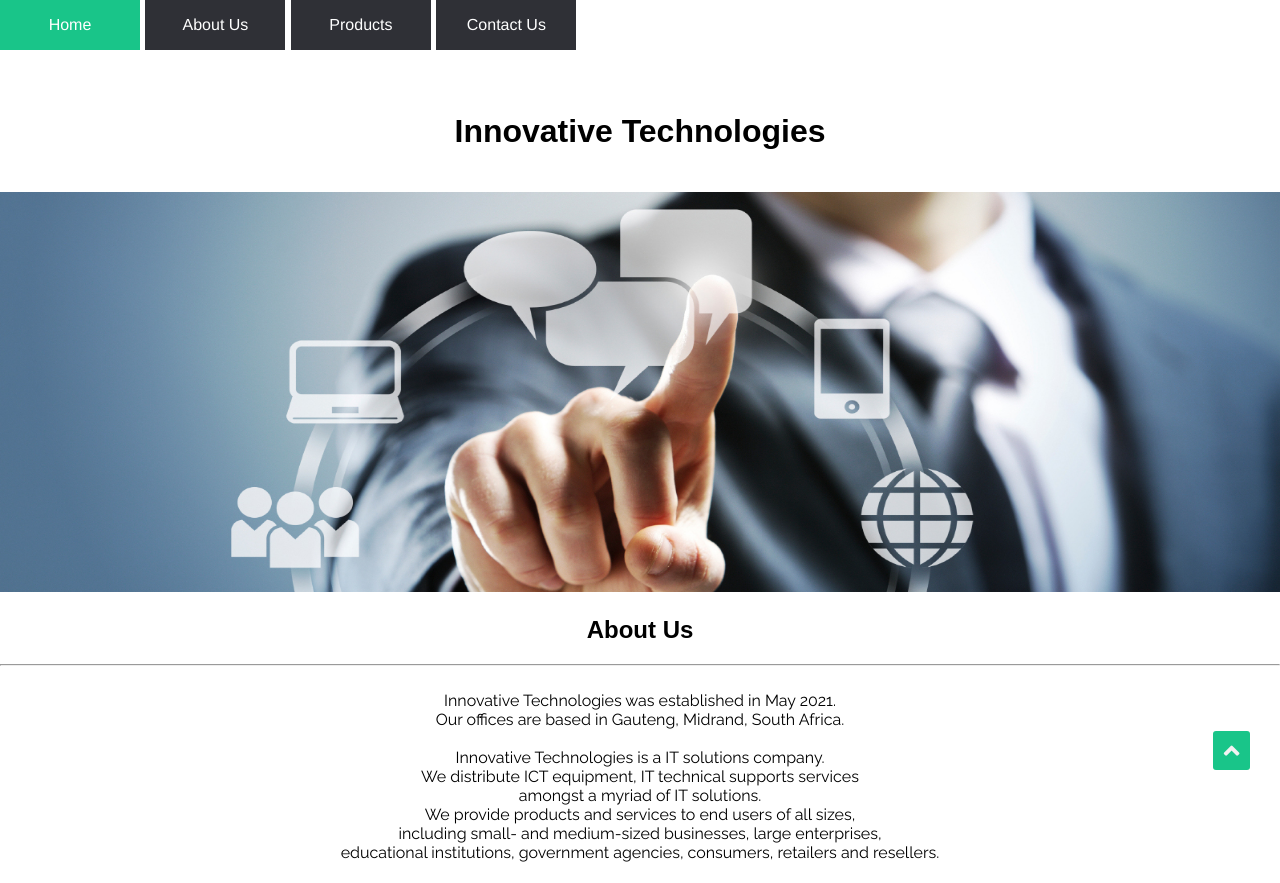
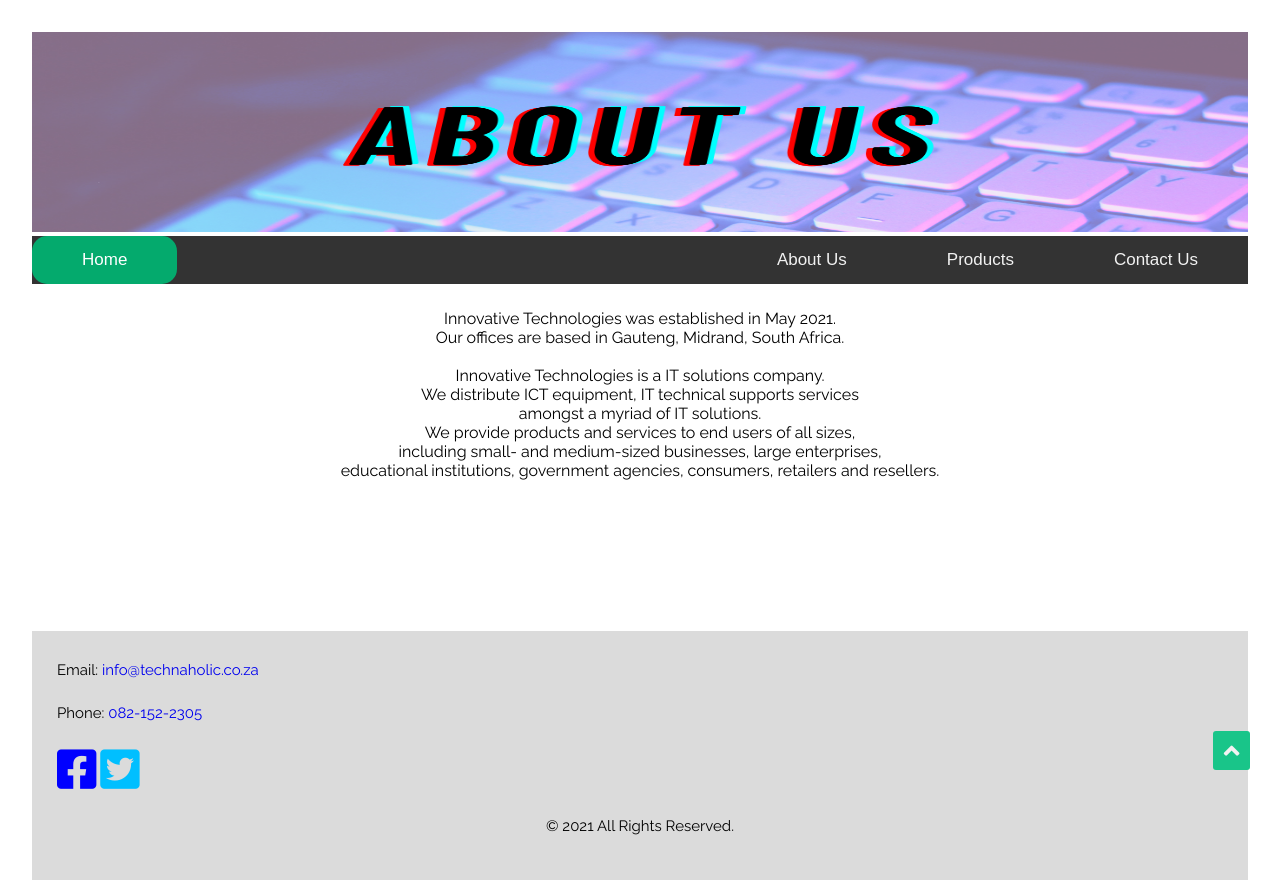
Before and after one commit to SantishaR/Company-Site, a plain HTML site: page AboutUs.html in a window 1280 px wide. Shown: the top 883 px of the page. Drawn offline with Linux system fonts and the light colour scheme.

Commit message:
Made changes to website

```diff
--- a/AboutUs.html
+++ b/AboutUs.html
@@ -7,42 +7,29 @@
 		<link rel="stylesheet" href="style.css">
 		<link rel="preconnect" href="https://fonts.gstatic.com">
 		<link href="https://fonts.googleapis.com/css2?family=Raleway&display=swap" rel="stylesheet">
-		<link rel="stylesheet" href="https://cdnjs.cloudflare.com/ajax/libs/font-awesome/5.15.3/css/all.min.css"/>
+	<link rel="stylesheet" href="https://cdnjs.cloudflare.com/ajax/libs/font-awesome/5.15.3/css/all.min.css"/>
+	<script src="function.js"></script>
 	</head>
 	<body>
 	<main>
+		<header>
+
+			<img id="banner" src="images/about.png" alt="company banner">
+	</header>
 	<!-- Navigation -->
-	<header>
 	<nav>
-		<label for="show-menu" class="show-menu"><img id="logo" src="images/logo1.png" alt="logo"> <p>Show Menu &darr;</p> </label>
-		<input type="checkbox" id="show-menu" role="button">
-		<ul id="menu">
-			<li>  <a class="active" href="index.html"> Home </a>  </li>
-			<li>  <a href="AboutUs.html">About Us</a> </li>
-			<li>  <a href="Products.html">Products</a> </li>
-			<li>  <a href="ContactUs.html">Contact Us</a> </li>
-		</ul>
+	<div class="topnav" id="myNav">
+		<a href="index.html" class="active">Home</a>
+		<a href="ContactUs.html">Contact Us</a>
+		<a href="Products.html">Products</a>
+		<a href="AboutUs.html">About Us</a>
+		<a href="javascript:void(0);" class="icon" onclick="myFunction()">
+		  <i class="fa fa-bars"></i>
+		</a>
+	  </div>
 	</nav>
-	</header>
-		<br><br>
-		<div class="arrow">
-			<a href="#" title="Back to Top"><span class="fas fa-angle-up"></span></a>
-		 </div>
-					<br><br>
-		<div class="header">
-		<h1> Innovative Technologies</h1>
-	</div>
-
-		<!-- company banner image -->
-		<img id="banner" src="images/about.jpg" alt="About us banner" >
-
-
-		<article>
-		<h2> About Us </h2>
-
-		<hr/>
-
-			<p id="p1">
+			<article>
+			<p class="p1">
 			Innovative Technologies was established in May  2021. <br>
 			Our offices are based in Gauteng, Midrand, South Africa. <br><br>
 
@@ -57,12 +44,15 @@
 
 		<br><br><br><br><br><br><br>
 
-	<footer >
-		<p>Email: <a href="mailto:info@innovativetech.co.za">info@innovativetech.co.za</a></p>
-		<p>Phone: <a href="tel:082-152-2305">082-152-2305</a></p>
-		<p class="icon"><a href="https://facebook.com/"><i class="fab fa-facebook-square"></i>
-		<a href="https://twitter.com/"><i class="fab fa-twitter-square"></i></a>
-		<p id="p1">&copy; 2021 All Rights Reserved. </p>
+		<div class="arrow">
+			<a href="#" title="Back to Top"><span class="fas fa-angle-up"></span></a>
+		 </div>
+		<footer>
+			<p>Email: <a href="mailto:info@technaholic.co.za">info@technaholic.co.za</a></p>
+			<p>Phone: <a href="tel:082-152-2305">082-152-2305</a></p>
+			<p class="icon"><a href="https://facebook.com/"><i class="fab fa-facebook-square"></i></a>
+			<a href="https://twitter.com/"><i class="fab fa-twitter-square"></i></a></p>
+			<p class="p1">&copy; 2021 All Rights Reserved. </p>
 	</footer>
 	</main>
 	</body>
--- /dev/null
+++ b/function.js
@@ -0,0 +1,8 @@
+function myFunction() {
+  let x = document.getElementById("myNav");
+  if (x.className === "topnav") {
+    x.className += " responsive";
+  } else {
+    x.className = "topnav";
+  }
+}
--- a/style.css
+++ b/style.css
@@ -4,94 +4,94 @@ html{
   }
 
 body {
-	 margin: 0;
+	 margin: 2em;
 	 font-family: Arial, Helvetica, sans-serif;
 
 }
-/* navigation  */
-ul {
-	list-style-type:none;
-	margin:0;
-	padding:0;
-	position: fixed;
+
+h2 {
+	text-align: center;
 }
 
-li {
-	display:inline-block;
-
-	margin-right: 1px;
-}
-
-li a {
-	display:block;
-	min-width:140px;
-	height: 50px;
-	text-align: center;
-	line-height: 50px;
-	font-family: "Helvetica Neue", Helvetica, Arial, sans-serif;
-	color: #fff;
-	background: #2f3036;
-	text-decoration: none;
-}
-
-li:hover a {
-	background: #19c589;
+h3{
+	  margin: 25px;
 }
 
 
-
-/*Prevent text wrapping*/
-li ul li a {
-	width: auto;
-	min-width: 100px;
-	padding: 0 20px;
+.p1 {
+	text-align: center;
+	font-family: 'Raleway', sans-serif;
 }
 
-
-/*Style 'show menu' label button and hide it by default*/
-.show-menu {
-	font-family: "Helvetica Neue", Helvetica, Arial, sans-serif;
-	text-decoration: none;
-	color: #fff;
-	background: #19c589;
-	text-align: center;
-	padding: 10px 0;
-	display: none;
+p {
+	  margin: 25px;
+	  font-family: 'Raleway', sans-serif;
 }
 
-/*Hide checkbox*/
-input[type=checkbox]{
-    display: none;
+/* icon decoration */
+a {
+	text-decoration: none;
+}
+#p2{
+	margin: 16px;
+}
+/* navigation  */
+.topnav {
+	overflow: hidden;
+	background-color: #333;
 
-}
+  }
 
-/*Show menu when invisible checkbox is checked*/
-input[type=checkbox]:checked ~ #menu{
-    display: block;
-}
+  .topnav a {
+	float: right;
+	display: block;
+	color: #f2f2f2;
+	text-align: center;
+	padding: 14px 50px;
+	text-decoration: none;
+	font-size: 17px;
 
+  }
 
-/*Responsive Styles*/
+  .topnav a:hover {
+	background-color: #ddd;
+	color: black;
+	border-radius: 15px;
+  }
 
-@media screen and (max-width : 760px){
-	/*Make dropdown links appear inline*/
-	ul {
-		position: static;
-		display: none;
+  .topnav a.active {
+	background-color: #04AA6D;
+	color: white;
+	float:left;
+	border-radius: 15px;
+  }
+
+  .topnav .icon {
+	display: none;
+  }
+
+  @media screen and (max-width: 1024px) {
+	.topnav a:not(:first-child) {display: none;}
+	.topnav a.icon {
+	  float: right;
+	  display: block;
 	}
-	/*Create vertical spacing*/
-	li {
-		margin-bottom: 1px;
+  }
+
+  @media screen and (max-width: 1024px) {
+	.topnav.responsive {position: relative;}
+	.topnav.responsive .icon {
+	  position: absolute;
+	  right: 0;
+	  top: 0;
 	}
-	/*Make all menu links full width*/
-	ul li, li a {
-		width: 100%;
+	.topnav.responsive a {
+	  float: none;
+	  display: block;
+	  text-align: left;
 	}
-	/*Display 'show menu' link*/
-	.show-menu {
-		display:block;
-	}
-}
+  }
+/* navigation end  */
 
 .content {
   padding: 16px;
@@ -102,13 +102,11 @@ input[type=checkbox]:checked ~ #menu{
 }
 #banner{
 	width: 100%;
-	height:400px;
+	height:200px;
 }
 
-#logo{
-	width: 50px;
-}
 
+/* back to top arrow  */
 .arrow{
 	position: fixed;
 	bottom: 30px;
@@ -136,29 +134,7 @@ input[type=checkbox]:checked ~ #menu{
   text-align: center;
 }
 
-h2 {
-	text-align: center;
-}
 
-h3{
-	  margin: 25px;
-}
-
-
-#p1 {
-	text-align: center;
-	font-family: 'Raleway', sans-serif;
-}
-
-p {
-	  margin: 25px;
-	  font-family: 'Raleway', sans-serif;
-}
-
-/* icon decoration */
-a {
-	text-decoration: none;
-}
 .fa-facebook-square{
 	color: blue;
 	font-size: 3em;
@@ -284,9 +260,7 @@ iframe {
 	margin-left: 20px;
 }
 
-#p2{
-	margin: 16px;
-}
+
 
 /* footer */
 
```
Also changed, not shown: ContactUs.html (+27 -29 lines), Products.html (+25 -29 lines), index.html (+23 -24 lines), images/about.jpg (deleted), images/about.png (added), images/banner.png, images/contact.jpg (deleted), images/contact.png (added), images/logo1.png (deleted), images/product.jpg (deleted), images/product.png (added).
